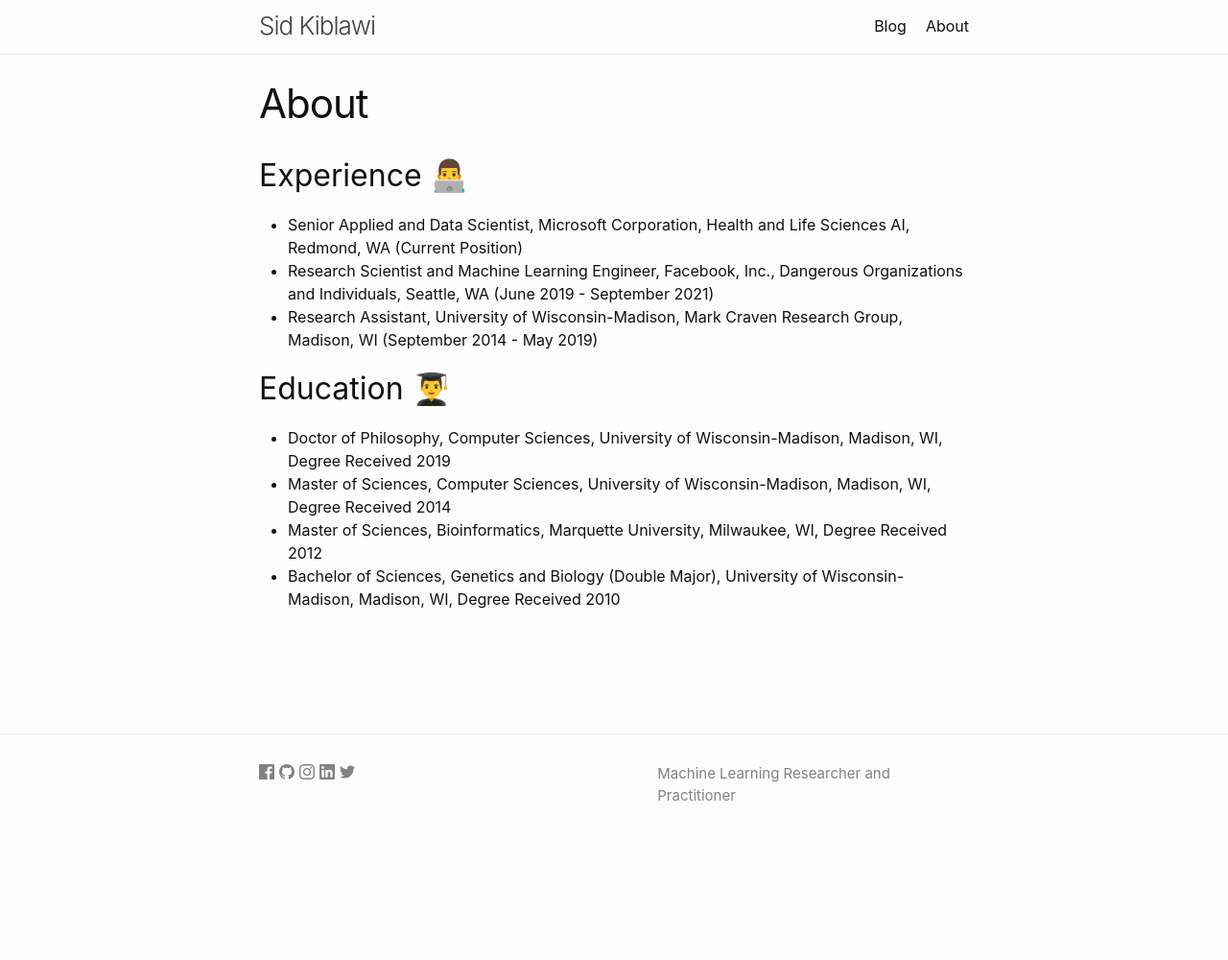
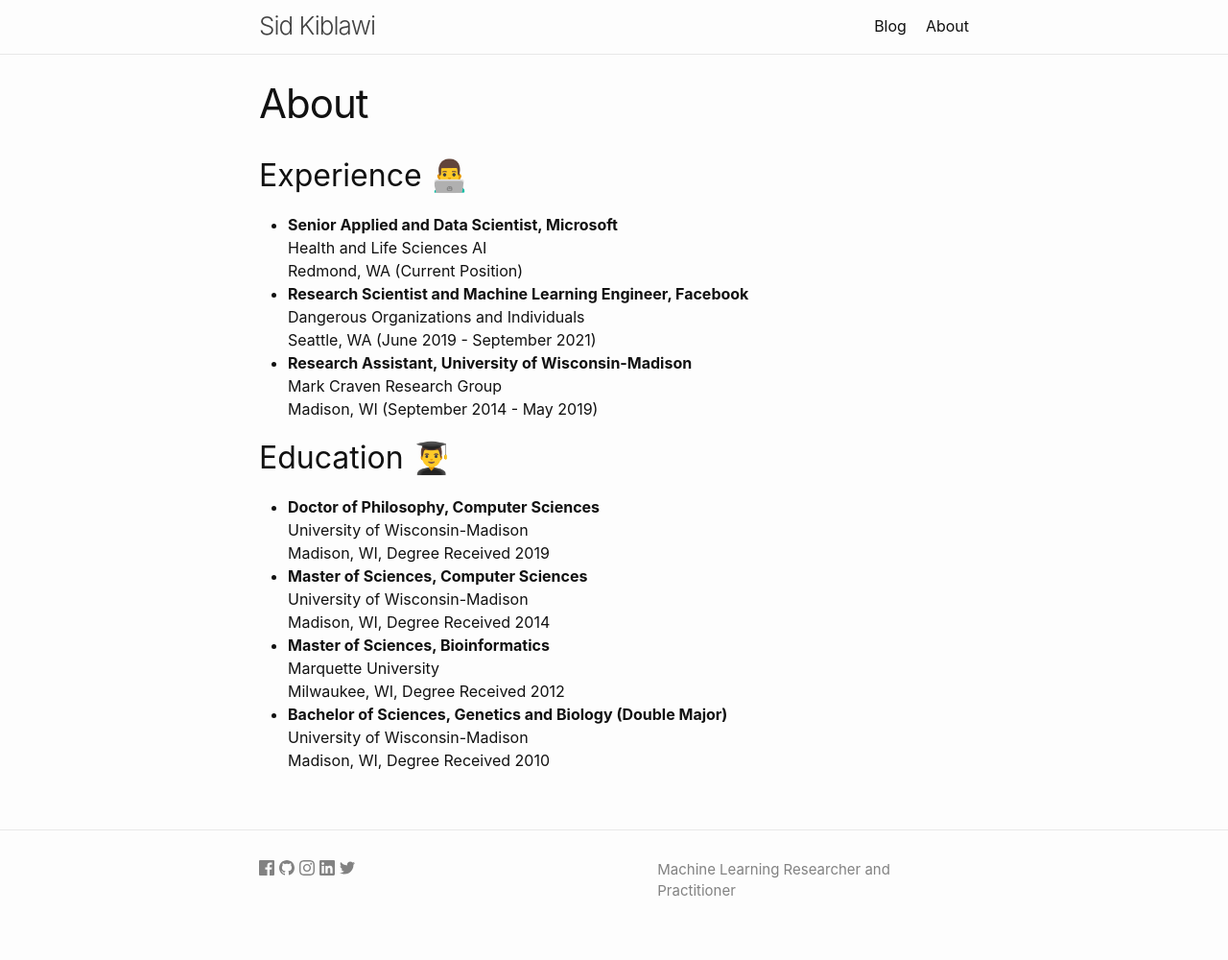
Before and after one commit to sidkiblawi/sidkiblawi.github.io, a Jekyll site: the page built from about.md, in a window 1280 px wide. Shown: the whole page at 96% size. Built offline with Jekyll 4.4.1, drawn with Linux system fonts in a browser that asks for light colours; before the commit the page ends 900 px from its top, so only the background shows below that.

Commit message:
Fix about formatting

```diff
--- a/about.md
+++ b/about.md
@@ -5,12 +5,26 @@ permalink: /about/
 ---
 
 ## Experience 👨‍💻
-* Senior Applied and Data Scientist, Microsoft Corporation, Health and Life Sciences AI, Redmond, WA (Current Position)
-* Research Scientist and Machine Learning Engineer, Facebook, Inc., Dangerous Organizations and Individuals, Seattle, WA (June 2019 - September 2021)
-* Research Assistant, University of Wisconsin-Madison, Mark Craven Research Group, Madison, WI (September 2014 - May 2019)
+* __Senior Applied and Data Scientist, Microsoft__ <br />
+Health and Life Sciences AI<br />
+Redmond, WA (Current Position)
+* __Research Scientist and Machine Learning Engineer, Facebook__ <br />
+Dangerous Organizations and Individuals <br />
+Seattle, WA (June 2019 - September 2021)
+* __Research Assistant, University of Wisconsin-Madison__<br />
+Mark Craven Research Group <br />
+Madison, WI (September 2014 - May 2019)
 
 ## Education 👨‍🎓
-* Doctor of Philosophy, Computer Sciences, University of Wisconsin-Madison, Madison, WI, Degree Received 2019
-* Master of Sciences, Computer Sciences, University of Wisconsin-Madison, Madison, WI, Degree Received 2014
-* Master of Sciences, Bioinformatics, Marquette University, Milwaukee, WI, Degree Received 2012
-* Bachelor of Sciences, Genetics and Biology (Double Major), University of Wisconsin-Madison, Madison, WI, Degree Received 2010
+* __Doctor of Philosophy, Computer Sciences__ <br/>
+University of Wisconsin-Madison <br/>
+Madison, WI, Degree Received 2019
+* __Master of Sciences, Computer Sciences__ <br/>
+University of Wisconsin-Madison <br/>
+Madison, WI, Degree Received 2014
+* __Master of Sciences, Bioinformatics__ <br/>
+Marquette University <br/>
+Milwaukee, WI, Degree Received 2012
+* __Bachelor of Sciences, Genetics and Biology (Double Major)__ <br/>
+University of Wisconsin-Madison <br/>
+Madison, WI, Degree Received 2010
```
